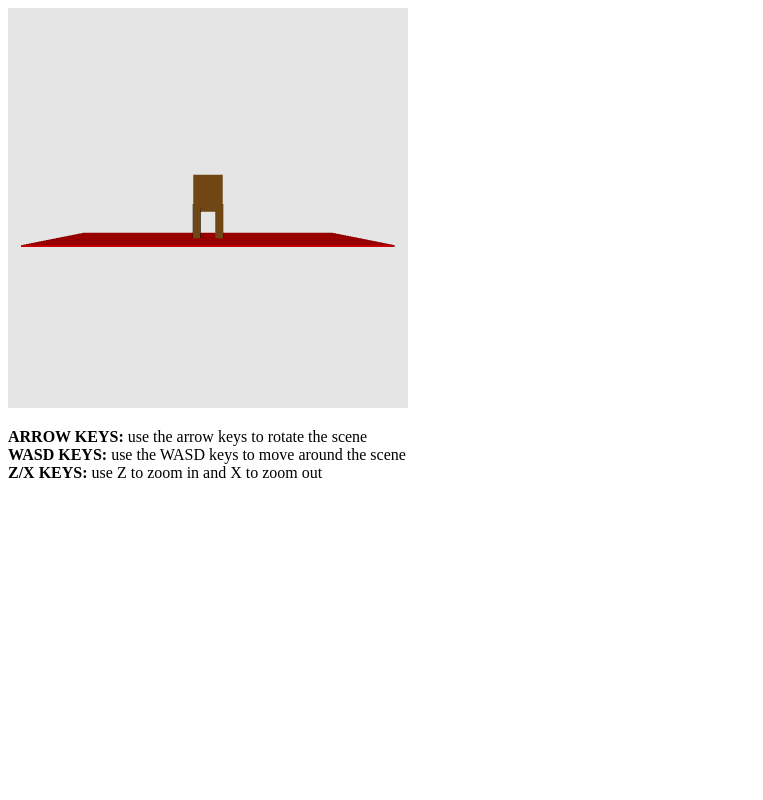
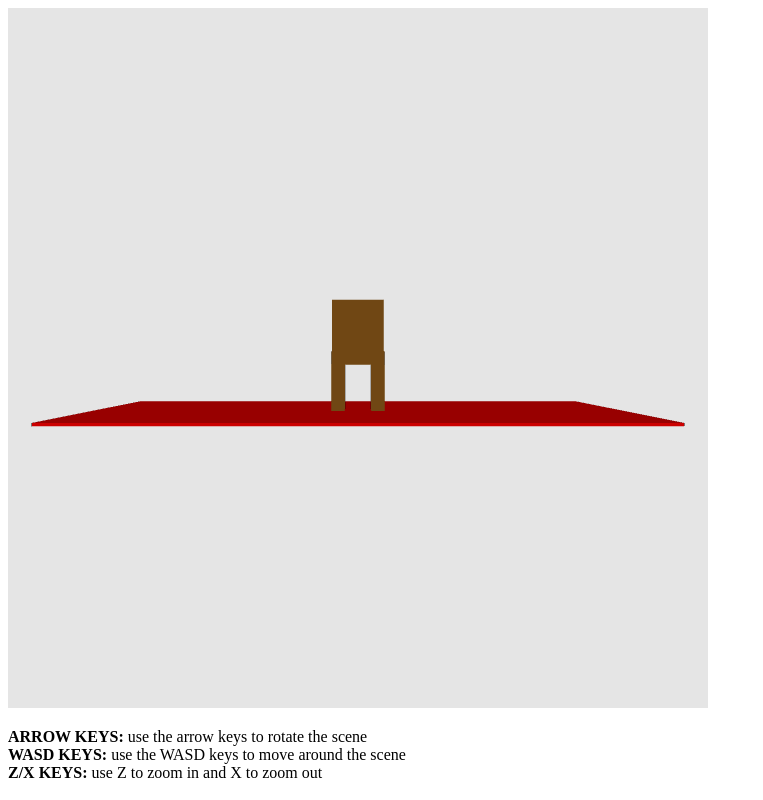
Before and after one commit to Kwiddy/WebGL-Interactive-Living-Room, a plain HTML site: page index.html in a window 1280 px wide. Shown: the whole page, without its empty margins (0-763 px from the left). Drawn offline with Linux system fonts and the light colour scheme.

Commit message:
Increased canvas size

```diff
--- a/index.html
+++ b/index.html
@@ -6,7 +6,7 @@
     </head>
 
     <body onload="main()">
-        <canvas id="webgl" width="400" height="400">
+        <canvas id="webgl" width="700" height="700">
             Please use a browser that supports "canvas"
         </canvas>
         <p>
```
